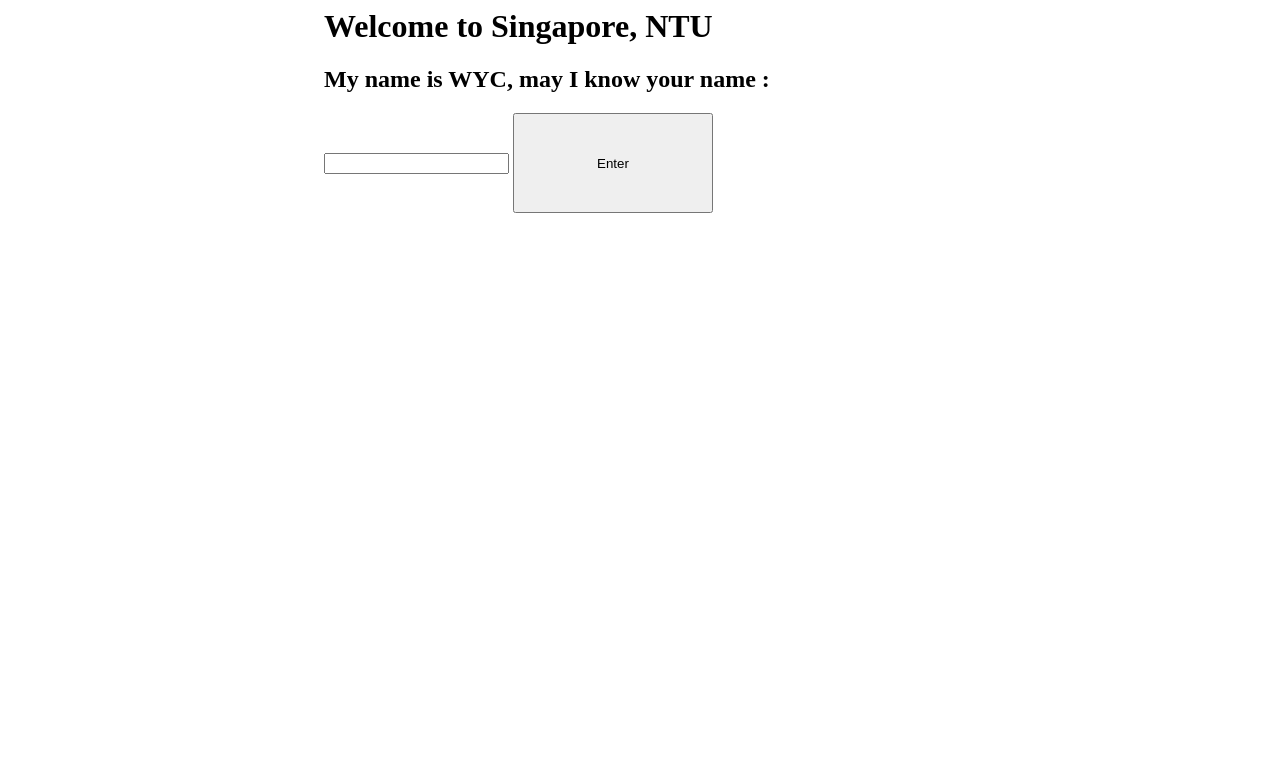
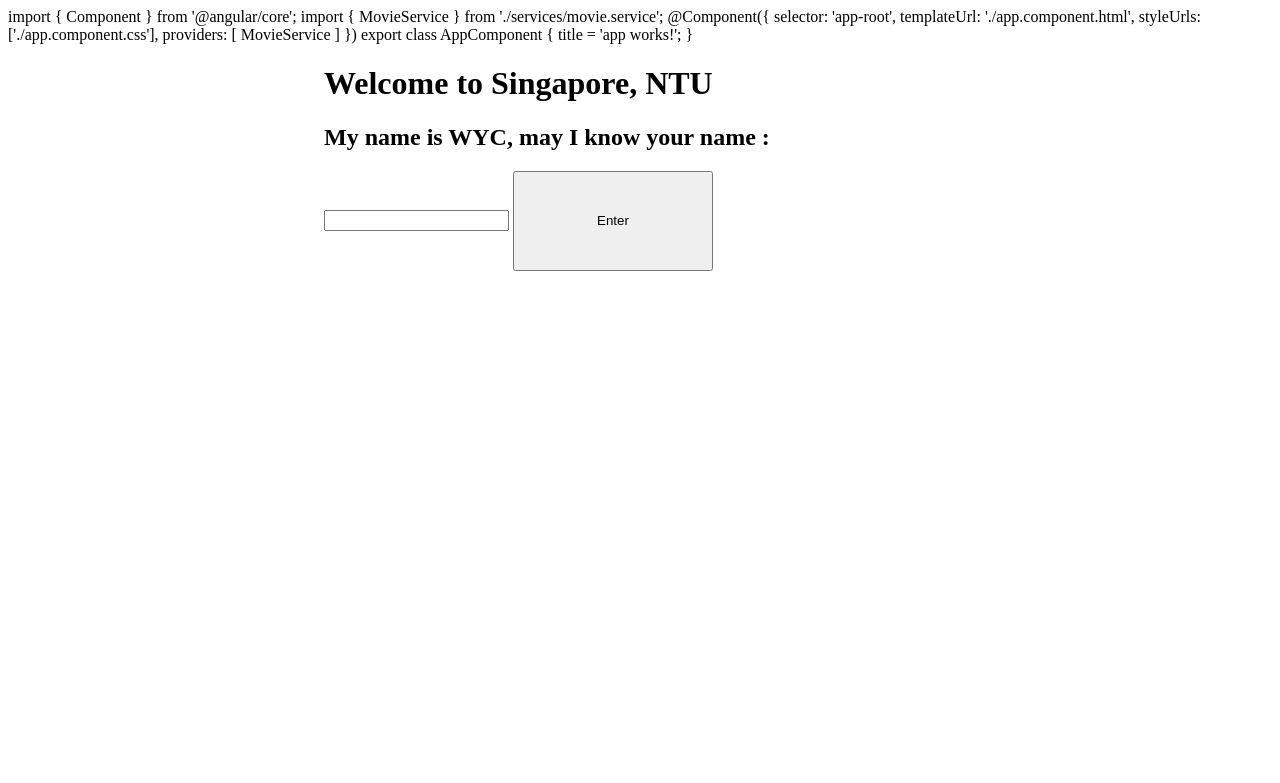
Before and after one commit to wuyanchen6/rpa-19Feb2024, a Flask app: page / in a window 1280 px wide. Shown: the top 783 px of the page. Run offline with Flask 3, Linux system fonts and the light colour scheme.

Commit message:
Update index.html

```diff
--- a/templates/index.html
+++ b/templates/index.html
@@ -5,6 +5,18 @@
 @media (min-width:1024px) {.container{width: 50%;}}
 </style>
 
+ import { Component } from '@angular/core';
+import { MovieService } from './services/movie.service';
+
+  @Component({
+    selector: 'app-root',
+    templateUrl: './app.component.html',
+    styleUrls: ['./app.component.css'],
+    providers: [ MovieService ]
+  })
+  export class AppComponent {
+    title = 'app works!';
+  }
 <div class="container">
 <h1>Welcome to Singapore, NTU</h1>
   <style="color:red">
```
